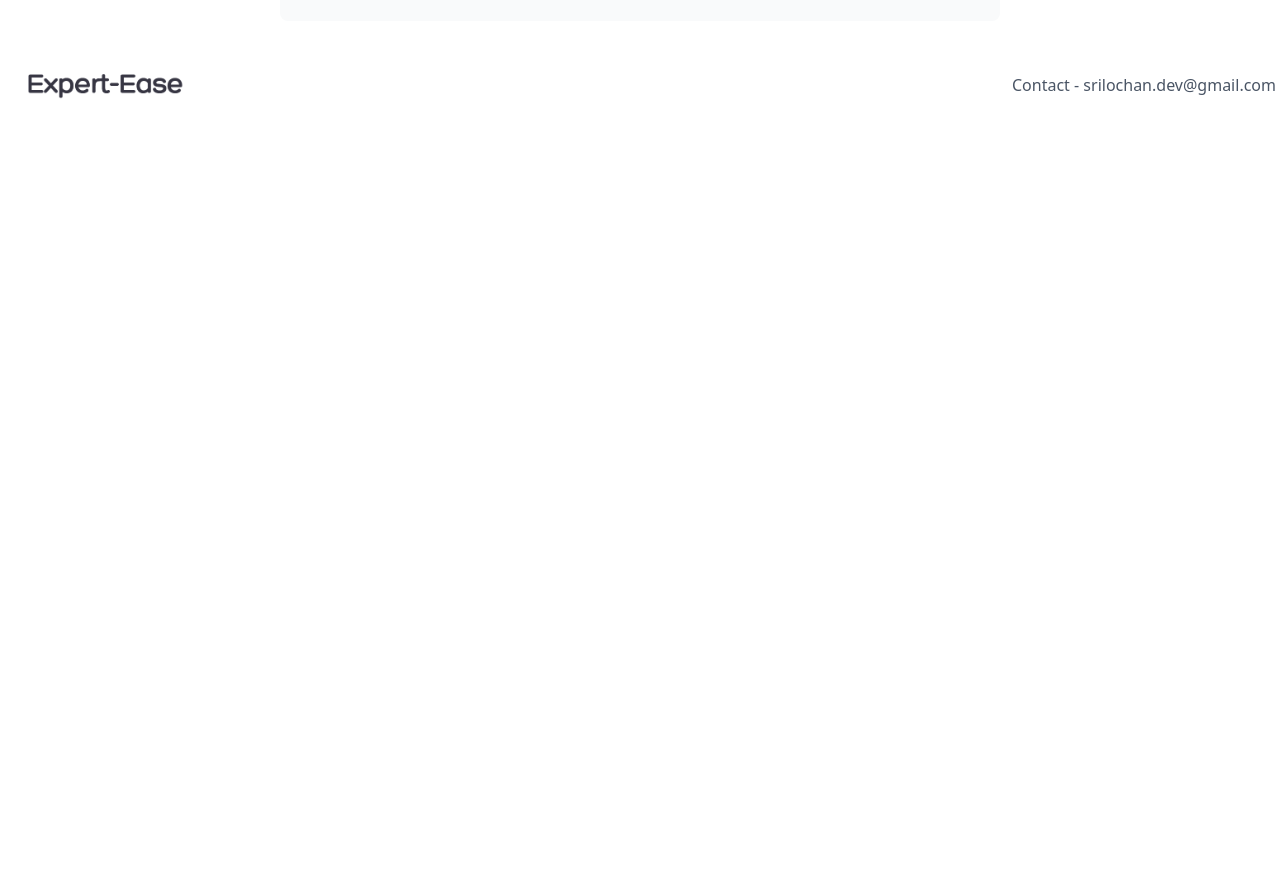
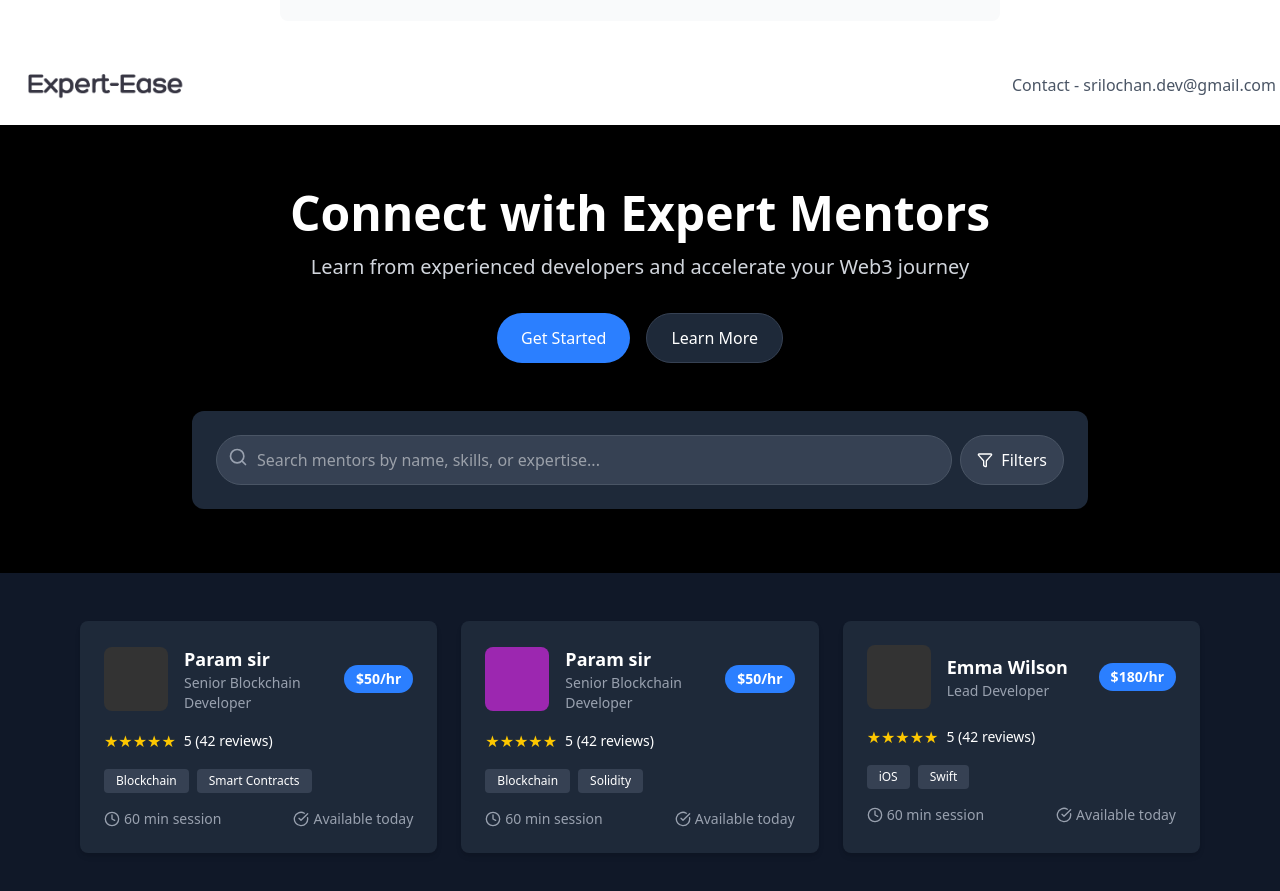
Before and after one commit to Srilochan7/ee_prod, a React (Vite) app: page /home in a window 1280 px wide. Shown: the part 6722-7613 px from the top of the page. Before the commit the page ends 6847 px from the top, so only its background shows below. Built offline with nearby package versions, Linux system fonts and the light colour scheme.

Commit message:
added some new pages

```diff
--- a/package.json
+++ b/package.json
@@ -17,6 +17,7 @@
     "lucide-react": "^0.474.0",
     "react": "^18.3.1",
     "react-dom": "^18.3.1",
+    "react-router-dom": "^7.2.0",
     "tailwindcss": "^4.0.3"
   },
   "devDependencies": {
--- a/src/App.jsx
+++ b/src/App.jsx
@@ -9,7 +9,8 @@ import Scroll from './comp/pages/scroll'
 import Mission from './comp/pages/mission'
 import Resources from './comp/pages/resources'
 import About from './comp/pages/about'
-
+import { Routes, Route } from "react-router-dom";
+import Home from './comp/pages/home'
 
 function App() {
 
@@ -25,6 +26,9 @@ function App() {
       <About/>
       <Resources/>
       <Footer/>
+      <Routes>
+      <Route path="/home" element={<Home/>} />
+    </Routes>
 
     </div>
   )
--- a/src/comp/components/hero.jsx
+++ b/src/comp/components/hero.jsx
@@ -9,8 +9,13 @@ import {
 
 } from 'lucide-react';
 import axios from 'axios';
+import { useNavigate } from 'react-router-dom'
 
 const Hero = () => {
+
+  const navigate = useNavigate();
+
+
   return (
     <section id="section1" className="mt-12 min-h-screen bg-white">
 
@@ -102,6 +107,7 @@ const Hero = () => {
               </button> */}
               <button
             type="submit"
+            onClick={() => navigate('/home')}
             className="relative inline-flex overflow-hidden rounded-full bg-white px-6 sm:px-8 py-2.5 sm:py-3
               text-sm sm:text-base font-medium text-black shadow-lg
               transition-all duration-300 ease-in-out
--- a/src/comp/components/navbar.jsx
+++ b/src/comp/components/navbar.jsx
@@ -1,19 +1,46 @@
-import React, { useState } from 'react';
+import React, { useState, useEffect} from 'react';
 import { ChevronDown } from 'lucide-react';
+import Features from '../pages/features'
 
 const Navbar = () => {
   const [isMenuOpen, setIsMenuOpen] = useState(false);
 
   const scrollToSection = (elementId) => {
-    const element = document.getElementById(elementId);
-    if (element) {
-      element.scrollIntoView({
-        behavior: 'smooth',
-        block: 'start',
-      });
-    }
-    setIsMenuOpen(false); // Close menu after clicking
+    setIsMenuOpen(false); // Close menu first
+
+    // Use setTimeout to ensure DOM is ready and menu closes first
+    setTimeout(() => {
+      const element = document.getElementById(elementId);
+      if (element) {
+        // Calculate position with offset for fixed navbar
+        const navbarHeight = document.querySelector('nav').offsetHeight;
+        const elementPosition = element.getBoundingClientRect().top;
+        const offsetPosition = elementPosition + window.pageYOffset - navbarHeight;
+
+        // Scroll to the element
+        window.scrollTo({
+          top: offsetPosition,
+          behavior: 'smooth'
+        });
+      } else {
+        console.warn(`Element with id "${elementId}" not found`);
+      }
+    }, 200);
   };
+
+  // Close mobile menu when window resizes to desktop view
+  useEffect(() => {
+    const handleResize = () => {
+      if (window.innerWidth >= 768 && isMenuOpen) {
+        setIsMenuOpen(false);
+      }
+    };
+
+    window.addEventListener('resize', handleResize);
+    return () => window.removeEventListener('resize', handleResize);
+  }, [isMenuOpen]);
+
+
 
   return (
     <nav className="fixed top-0 left-0 w-full bg-white shadow-sm z-50">
--- a/src/comp/pages/features.jsx
+++ b/src/comp/pages/features.jsx
@@ -8,7 +8,7 @@ import {
 
 const Features = () => {
   return (
-    <section id='features' className="bg-gradient-to-b from-gray-50 to-white py-12 px-4 md:px-0">
+    <section id="features" className="bg-gradient-to-b from-gray-50 to-white py-12 px-4 md:px-0">
       <div className="container mx-auto max-w-5xl text-center">
         <h2 className="text-4xl font-bold text-gray-900 mb-6">Features</h2>
         <p className="text-gray-600 text-lg mb-12">
--- /dev/null
+++ b/src/comp/pages/home.jsx
@@ -0,0 +1,133 @@
+import React, { useState } from 'react';
+import { Search, Filter, Clock, CheckCircle } from 'lucide-react';
+
+const Home = () => {
+  // Sample data for mentors
+  const mentors = [
+    {
+      id: 1,
+      name: "Param sir",
+      title: "Senior Blockchain Developer",
+      rate: 50,
+      rating: 5.0,
+      reviews: 42,
+      skills: ["Blockchain", "Smart Contracts"],
+      bgColor: "#333"
+    },
+    {
+      id: 2,
+      name: "Param sir",
+      title: "Senior Blockchain Developer",
+      rate: 50,
+      rating: 5.0,
+      reviews: 42,
+      skills: ["Blockchain", "Solidity"],
+      bgColor: "#9c27b0"
+    },
+    {
+      id: 3,
+      name: "Emma Wilson",
+      title: "Lead Developer",
+      rate: 180,
+      rating: 5.0,
+      reviews: 42,
+      skills: ["iOS", "Swift"],
+      bgColor: "#333"
+    }
+  ];
+
+  const [searchQuery, setSearchQuery] = useState('');
+
+  return (
+    <div className="min-h-screen bg-gray-900 text-white">
+      {/* Hero Section */}
+      <div className="bg-black py-16 px-4 text-center">
+        <h1 className="text-4xl md:text-5xl font-bold mb-4">Connect with Expert Mentors</h1>
+        <p className="text-xl text-gray-300 mb-8">Learn from experienced developers and accelerate your Web3 journey</p>
+
+        <div className="flex justify-center gap-4 mb-12">
+          <button className="bg-blue-500 text-white px-6 py-3 rounded-full font-medium">
+            Get Started
+          </button>
+          <button className="bg-gray-800 text-white px-6 py-3 rounded-full font-medium border border-gray-700">
+            Learn More
+          </button>
+        </div>
+
+        {/* Search Container */}
+        <div className="bg-gray-800 rounded-xl p-6 max-w-4xl mx-auto shadow-lg">
+          <div className="flex items-center gap-2">
+            <div className="relative flex-grow">
+              <Search className="absolute left-3 top-3 text-gray-400" size={20} />
+              <input
+                type="text"
+                placeholder="Search mentors by name, skills, or expertise..."
+                className="w-full bg-gray-700 text-white pl-10 pr-4 py-3 rounded-full border border-gray-600"
+                value={searchQuery}
+                onChange={(e) => setSearchQuery(e.target.value)}
+              />
+            </div>
+            <button className="bg-gray-700 text-white px-4 py-3 rounded-full flex items-center gap-2 border border-gray-600">
+              <Filter size={16} />
+              <span>Filters</span>
+            </button>
+          </div>
+        </div>
+      </div>
+
+      {/* Mentors Grid */}
+      <div className="max-w-6xl mx-auto p-4 mt-8">
+        <div className="grid grid-cols-1 md:grid-cols-2 lg:grid-cols-3 gap-6">
+          {mentors.map((mentor) => (
+            <div key={mentor.id} className="bg-gray-800 rounded-lg p-6 shadow-md">
+              <div className="flex items-center mb-4">
+                <div
+                  className="w-16 h-16 rounded-lg mr-4 flex-shrink-0"
+                  style={{ backgroundColor: mentor.bgColor }}
+                ></div>
+                <div className="flex-grow">
+                  <h3 className="text-lg font-semibold">{mentor.name}</h3>
+                  <p className="text-gray-400 text-sm">{mentor.title}</p>
+                </div>
+                <div className="bg-blue-500 px-3 py-1 rounded-full text-sm font-bold">
+                  ${mentor.rate}/hr
+                </div>
+              </div>
+
+              <div className="flex items-center mb-4">
+                <div className="text-yellow-400">★★★★★</div>
+                <span className="ml-2 text-sm">
+                  {mentor.rating} ({mentor.reviews} reviews)
+                </span>
+              </div>
+
+              <div className="flex flex-wrap gap-2 mb-4">
+                {mentor.skills.map((skill, index) => (
+                  <span
+                    key={index}
+                    className="bg-gray-700 px-3 py-1 rounded text-xs"
+                  >
+                    {skill}
+                  </span>
+                ))}
+              </div>
+
+              <div className="flex justify-between text-gray-400 text-sm mt-4">
+                <div className="flex items-center">
+                  <Clock size={16} className="mr-1" />
+                  <span>60 min session</span>
+                </div>
+                <div className="flex items-center">
+                  <CheckCircle size={16} className="mr-1" />
+                  <span>Available today</span>
+                </div>
+              </div>
+            </div>
+          ))}
+        </div>
+      </div>
+    </div>
+  );
+};
+
+export default Home;
--- a/src/main.jsx
+++ b/src/main.jsx
@@ -4,10 +4,14 @@ import { Analytics } from "@vercel/analytics/react"
 import './index.css'
 import App from './App.jsx'
 import React from 'react';
+import { BrowserRouter } from 'react-router-dom'
+
 
 createRoot(document.getElementById('root')).render(
+  <BrowserRouter>
   <StrictMode>
     <App />
     <Analytics/>
-  </StrictMode>,
+  </StrictMode>
+  </BrowserRouter>
 )
```
Also changed, not shown: 1 other file (tests, documents, lock files or other folders).
